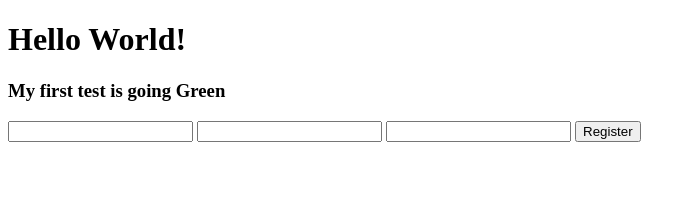
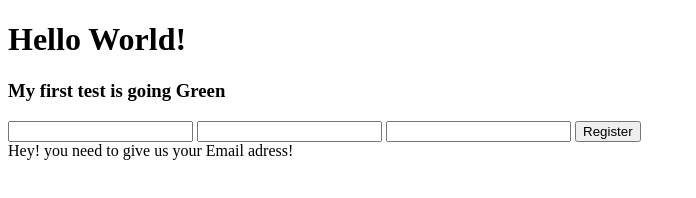
Before and after one commit to Mljungho/JavaScript_cypress_exercise, a website: page src/index.html in a window 1280 px wide. Both pictures are taken after a click on the input "Register". Shown: the whole page, without its empty margins (0-696 px from the left). Drawn offline with Linux system fonts and the light colour scheme.

Commit message:
Finallized E2E test

```diff
--- a/src/index.html
+++ b/src/index.html
@@ -12,22 +12,20 @@
    <input type="text" name="firstName">
    <input type="text" name="email">
    <input type="password" name="password">
-   <input type="submit" value="Register" id="submit-button">
+   <input type="submit" value="Register" id='submit-button'>
    <div id="confirmation-message"></div>
 
    <script>
-    const emailInput = document.querySelector('input[name=email]')
-    const button = document.getElementById('confirmation-message')
-    const messageElement = document.getElementById('confirmation-message')
-    button.addEventListener('click')
-    if(emailInpit.value === null) {
-        messageElement.innerText =
-        "Hey! you need to give us your email Adress!"
-    } else {
-        // We would make a network call to the system that creates accounts
-        messageElement.innerText = 'Thank you for signing up!'
-    }
-
-</script>
+    const emailInput = document.querySelector('input[name=email]');
+    const button = document.getElementById('submit-button');
+    const messageElement = document.getElementById('confirmation-message');
+    button.addEventListener('click', ()=>{
+        if (emailInput.value == '') {
+            messageElement.innerText = "Hey! you need to give us your Email adress!";
+        } else {
+            messageElement.innerText = 'Thank you for signing up!';
+        }
+    });
+    </script>
 </body>
 </html>
```
Also changed, not shown: cypress/integration/userCanFillOutARegistrationForm.feature.js (+12 -2 lines).
